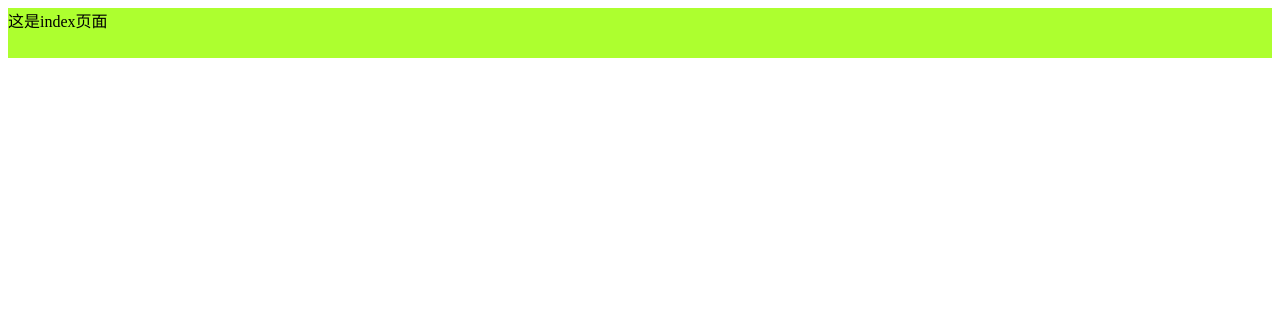
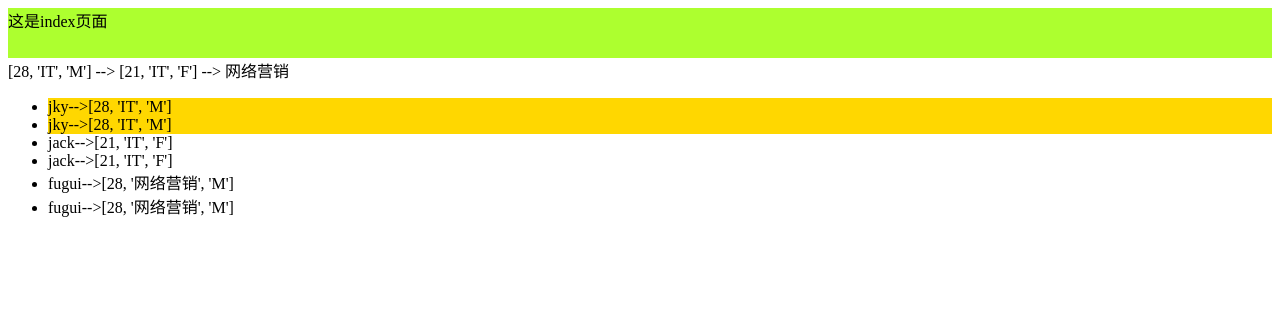
Before and after one commit to jky520/PythonWeb, a Django app: page / in a window 1280 px wide. Shown: the top 318 px of the page. Run offline with Django 3.2, Linux system fonts and the light colour scheme.

Commit message:
后台数据在页面显示

```diff
--- a/app01/views.py
+++ b/app01/views.py
@@ -4,11 +4,15 @@ from django.shortcuts import render, HttpResponse
 import datetime
 
 def index(request): #　request类似于ｓｅｌｆ
-
+    name_dict = {
+        'jky':[28,'IT','M'],
+        'jack':[21,'IT','F'],
+        'fugui':[28,'网络营销','M']
+    }
     # html = "<h1>Hello World!</h1>"
     # f = open('templates/index.html')
     # return HttpResponse(f.read())
-    return render(request, 'index.html') # 渲染页面，必须要去settings下设置
+    return render(request, 'index.html', {'names':name_dict}) # 渲染页面，必须要去settings下设置
 
 def show_date(request):
     c_date = datetime.datetime.now()
--- a/templates/index.html
+++ b/templates/index.html
@@ -13,5 +13,23 @@
 </head>
 <body>
     <div class="header">这是index页面</div>
+    <div>
+        {{ names.jky }} --> {{ names.jack }} --> {{ names.fugui.1 }}
+        <ul>
+            {% for k,v in names.items %}
+                {% if k == 'jky' %}
+                    <li style="background: gold">{{ k }}-->{{ v }}</li>
+                {% else %}
+                    <li>{{ k }}-->{{ v }}</li>
+                {% endif %}
+                {#两种写法一样#}
+                {% ifequal k 'jky' %}
+                    <li style="background: gold">{{ k }}-->{{ v }}</li>
+                {% else %}
+                    <li>{{ k }}-->{{ v }}</li>
+                {% endifequal %}
+            {% endfor %}
+        </ul>
+    </div>
 </body>
 </html>
```
